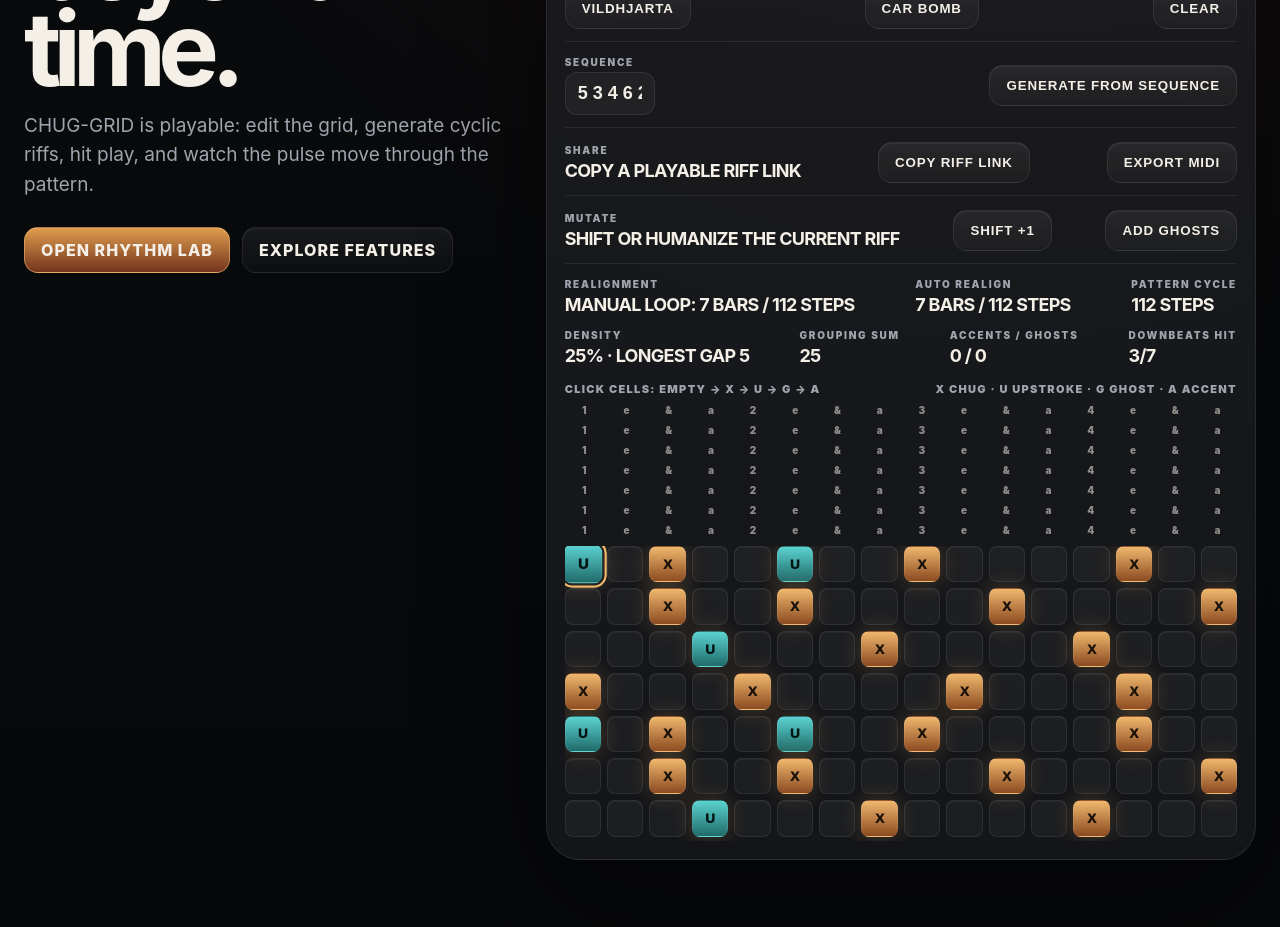
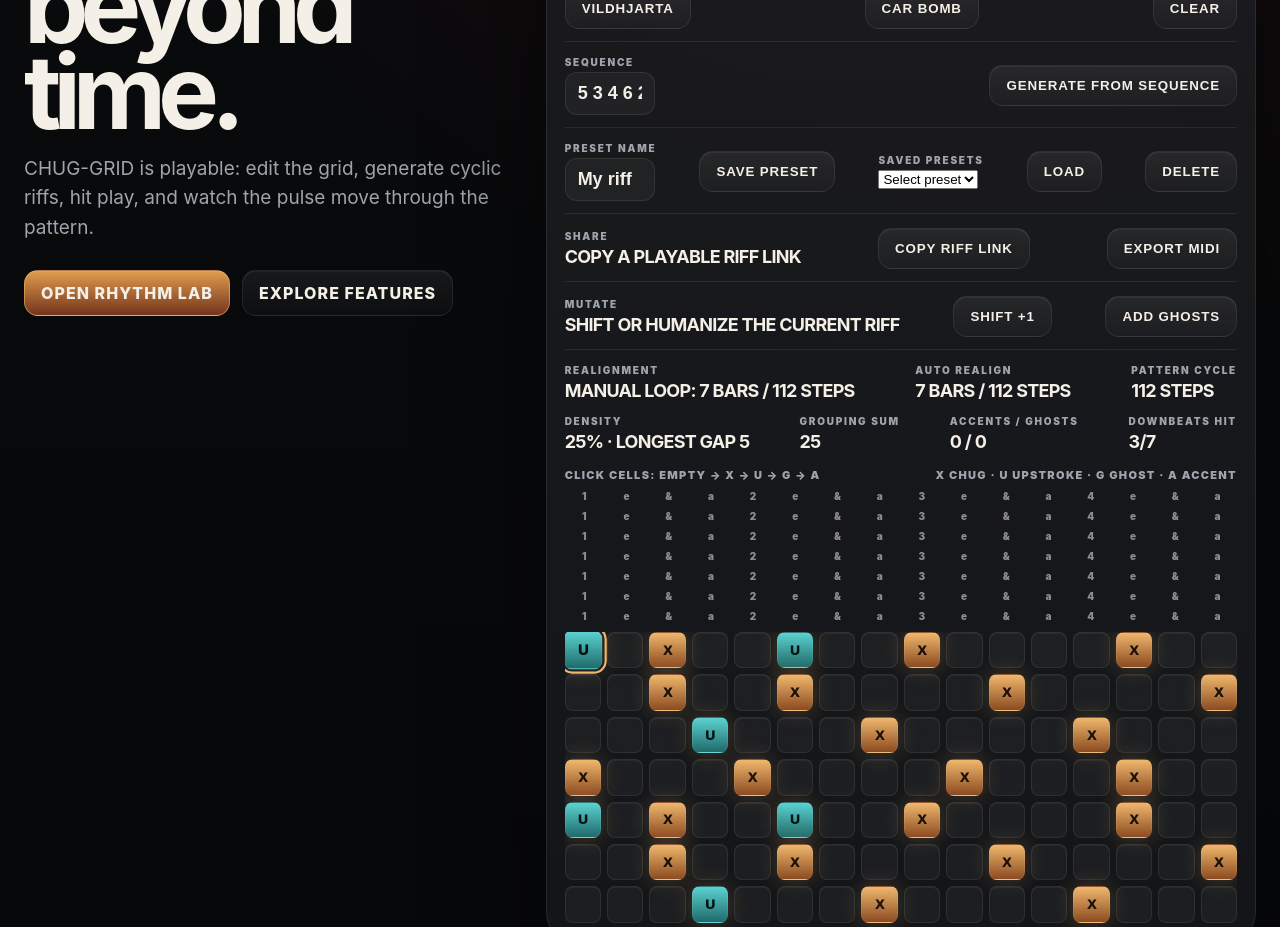
Before and after one commit to Madeo985/CHUG-GRID-PRO, a Next.js app: page / in a window 1280 px wide. Shown: the part 1020-1947 px from the top of the page. Built offline with nearby package versions, Linux system fonts and the light colour scheme.

Commit message:
feat: add local preset library

```diff
--- a/app/page.tsx
+++ b/app/page.tsx
@@ -16,6 +16,13 @@ type RiffPreset = {
   sequenceInput: string;
   steps: Step[];
 };
+type SavedPreset = RiffPreset & {
+  id: string;
+  name: string;
+  savedAt: string;
+};
+
+const PRESET_STORAGE_KEY = "chug-grid-presets-v1";
 const meters: Record<MeterId, { label: string; barSteps: number; beatLabels: string[] }> = {
   "3/4": { label: "3/4", barSteps: 12, beatLabels: ["1", "e", "&", "a", "2", "e", "&", "a", "3", "e", "&", "a"] },
   "4/4": { label: "4/4", barSteps: 16, beatLabels: ["1", "e", "&", "a", "2", "e", "&", "a", "3", "e", "&", "a", "4", "e", "&", "a"] },
@@ -371,6 +378,9 @@ export default function Page() {
   const [diceRollCount, setDiceRollCount] = useState(6);
   const [sequenceInput, setSequenceInput] = useState("5 3 4 6 2 5");
   const [shareStatus, setShareStatus] = useState("");
+  const [presetName, setPresetName] = useState("My riff");
+const [savedPresets, setSavedPresets] = useState<SavedPreset[]>([]);
+const [selectedPresetId, setSelectedPresetId] = useState("");
 
    const meterInfo = meters[meter];
   const barSteps = meterInfo.barSteps;
@@ -456,7 +466,19 @@ autoRealignBars
   resetPlayhead();
   setShareStatus("Shared riff loaded");
 }, []);
+useEffect(() => {
+  try {
+    const stored = window.localStorage.getItem(PRESET_STORAGE_KEY);
+    if (!stored) return;
 
+    const parsed = JSON.parse(stored);
+    if (Array.isArray(parsed)) {
+      setSavedPresets(parsed);
+    }
+  } catch {
+    window.localStorage.removeItem(PRESET_STORAGE_KEY);
+  }
+}, []);
   useEffect(() => {
     if (stepIndex >= loopLength) {
       nextStepRef.current = 0;
@@ -829,6 +851,70 @@ function addGhostNotes() {
 
   mutateSteps(next, "Ghost notes added");
 }
+  function persistPresets(next: SavedPreset[]) {
+  setSavedPresets(next);
+  window.localStorage.setItem(
+    PRESET_STORAGE_KEY,
+    JSON.stringify(next)
+  );
+}
+  function savePreset() {
+  const name =
+    presetName.trim() || `Riff ${savedPresets.length + 1}`;
+
+  const preset: SavedPreset = {
+    id: `${Date.now()}-${Math.random().toString(36).slice(2)}`,
+    name,
+    savedAt: new Date().toISOString(),
+    version: 1,
+    bpm,
+    targetBars: safeTargetBars,
+    meter,
+    metronome,
+    diceResult,
+    diceRollCount,
+    sequenceInput,
+    steps: loopSteps
+  };
+
+  const next = [preset, ...savedPresets];
+
+  persistPresets(next);
+  setSelectedPresetId(preset.id);
+  setPresetName(name);
+  setShareStatus(`Preset saved: ${name}`);
+}
+  function loadPreset() {
+  const preset = savedPresets.find(
+    (item) => item.id === selectedPresetId
+  );
+
+  if (!preset) return;
+
+  stop();
+  setBpm(preset.bpm);
+  setTargetBars(preset.targetBars);
+  setMeter(preset.meter);
+  setMetronome(preset.metronome);
+  setDiceResult(preset.diceResult);
+  setDiceRollCount(preset.diceRollCount);
+  setSequenceInput(preset.sequenceInput);
+  setSteps(preset.steps);
+  setPresetName(preset.name);
+  resetPlayhead();
+  setShareStatus(`Preset loaded: ${preset.name}`);
+}
+  function deletePreset() {
+  if (!selectedPresetId) return;
+
+  const next = savedPresets.filter(
+    (item) => item.id !== selectedPresetId
+  );
+
+  persistPresets(next);
+  setSelectedPresetId("");
+  setShareStatus("Preset deleted");
+}
 function exportMidi() {
   const blob = createMidiBlob(loopSteps, bpm, meter);
   const url = URL.createObjectURL(blob);
@@ -993,6 +1079,52 @@ function exportMidi() {
             </div>
             <button type="button" onClick={generateSequenceRiff}>GENERATE FROM SEQUENCE</button>
           </div>
+          <div className="controlDock">
+  <div className="bpmControl">
+    <label>Preset name</label>
+    <input
+      type="text"
+      value={presetName}
+      onChange={(e) => setPresetName(e.target.value)}
+      placeholder="My riff"
+    />
+  </div>
+
+  <button type="button" onClick={savePreset}>
+    SAVE PRESET
+  </button>
+
+  <div className="bpmControl">
+    <label>Saved presets</label>
+    <select
+      value={selectedPresetId}
+      onChange={(e) => setSelectedPresetId(e.target.value)}
+    >
+      <option value="">Select preset</option>
+      {savedPresets.map((preset) => (
+        <option key={preset.id} value={preset.id}>
+          {preset.name}
+        </option>
+      ))}
+    </select>
+  </div>
+
+  <button
+    type="button"
+    onClick={loadPreset}
+    disabled={!selectedPresetId}
+  >
+    LOAD
+  </button>
+
+  <button
+    type="button"
+    onClick={deletePreset}
+    disabled={!selectedPresetId}
+  >
+    DELETE
+  </button>
+</div>
                     <div className="controlDock">
             <div>
               <label>Share</label>
```
